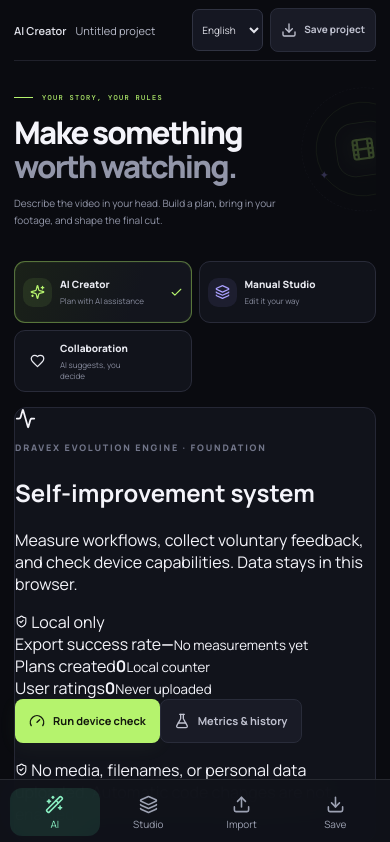
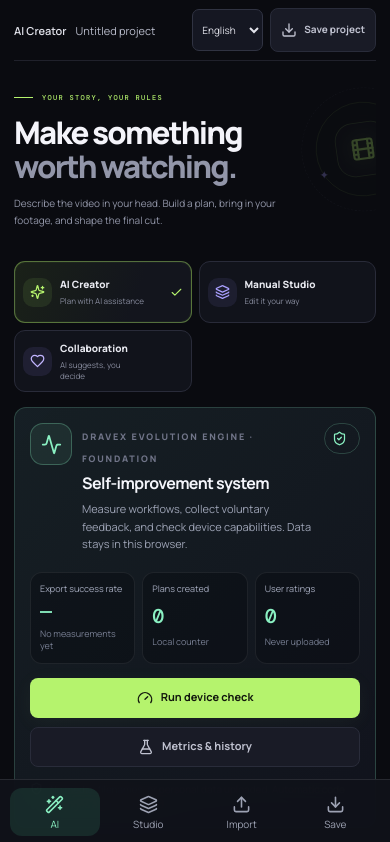
Before and after one commit to mlbbgame/dravex-ai-video-editor, a React (Vite) app: page / in a window 390 px wide. Shown: the top 842 px of the page. Built offline with nearby package versions, Linux system fonts and the light colour scheme.

Commit message:
style: add Evolution Engine and collaboration panels

```diff
--- a/src/styles.css
+++ b/src/styles.css
@@ -657,3 +657,70 @@ textarea:focus { border-color: #b5f36d80; }
 .split-clip-button { width: fit-content; min-height: 34px; gap: 7px; margin-top: 2px; font-size: 10px; }
 .split-clip-button:disabled { opacity: .38; cursor: not-allowed; }
 @media (max-width: 560px) { .split-clip-button { width: 100%; justify-content: center; min-height: 40px; } }
+
+
+/* DRAVEX Evolution Engine — local-first measurement and feedback */
+.evolution-panel {
+  margin: 0 0 22px;
+  padding: 22px;
+  border: 1px solid rgba(138, 240, 194, .2);
+  background: linear-gradient(135deg, rgba(23, 33, 38, .94), rgba(17, 19, 29, .98));
+}
+.evolution-heading { display: flex; align-items: flex-start; gap: 13px; }
+.evolution-icon {
+  display: grid; place-items: center; flex: 0 0 42px; width: 42px; height: 42px;
+  border: 1px solid rgba(138,240,194,.28); border-radius: 13px;
+  color: #8af0c2; background: rgba(138,240,194,.08);
+}
+.evolution-heading-copy { min-width: 0; flex: 1; }
+.evolution-heading-copy h2 { margin: 6px 0; color: #f4f5fb; font-size: 19px; letter-spacing: -.035em; }
+.evolution-heading-copy p { margin: 0; max-width: 680px; color: #9ca2b4; font-size: 12px; line-height: 1.6; }
+.evolution-local-badge { display: inline-flex; align-items: center; gap: 5px; padding: 6px 8px; border: 1px solid rgba(138,240,194,.2); border-radius: 99px; color: #8af0c2; font-size: 10px; white-space: nowrap; }
+.evolution-metrics { display: grid; grid-template-columns: repeat(3, minmax(0,1fr)); gap: 10px; margin-top: 19px; }
+.evolution-metric { display: grid; gap: 7px; min-width: 0; padding: 14px; border: 1px solid rgba(255,255,255,.07); border-radius: 12px; background: rgba(7,9,15,.38); }
+.evolution-metric > span { color: #a4aabd; font-size: 10px; line-height: 1.4; }
+.evolution-metric strong { color: #8af0c2; font: 600 25px/1 'DM Mono', monospace; }
+.evolution-metric small { color: #777e92; font-size: 10px; }
+.evolution-actions { display: flex; flex-wrap: wrap; gap: 9px; margin-top: 14px; }
+.evolution-actions .button { min-height: 40px; }
+.evolution-message { margin: 12px 0 0; padding: 10px 12px; border-radius: 9px; color: #b5f3d9; background: rgba(138,240,194,.07); font-size: 11px; line-height: 1.5; }
+.evolution-diagnostics, .evolution-details { margin-top: 15px; padding: 13px; border: 1px solid rgba(255,255,255,.07); border-radius: 12px; background: rgba(7,9,15,.28); }
+.evolution-subheading { display: flex; align-items: center; gap: 7px; margin: 0 0 10px; color: #dce1ef; font-size: 11px; font-weight: 650; }
+.evolution-subheading > svg { color: #8af0c2; }
+.evolution-subheading > span { margin-left: auto; color: #737b8e; font-size: 9px; font-weight: 400; text-align: right; }
+.evolution-check { display: flex; align-items: center; justify-content: space-between; gap: 12px; padding: 9px 0; border-top: 1px solid rgba(255,255,255,.05); color: #aeb4c5; font-size: 11px; }
+.evolution-check strong { font-size: 10px; font-weight: 600; }
+.evolution-check .check-pass { color: #8af0c2; }
+.evolution-check .check-warn { color: #ffcc85; }
+.evolution-feedback { margin-top: 17px; padding-top: 14px; border-top: 1px solid rgba(255,255,255,.08); }
+.evolution-feedback p, .evolution-roadmap p { margin: 0 0 10px; color: #9299ad; font-size: 11px; line-height: 1.6; }
+.evolution-rating { display: flex; gap: 7px; margin: 10px 0; }
+.evolution-rating button { width: 38px; height: 36px; border: 1px solid #383d4f; border-radius: 9px; background: #151824; color: #b6bdd0; font: inherit; touch-action: manipulation; }
+.evolution-rating button.rating-selected { border-color: #8af0c2; color: #8af0c2; background: rgba(138,240,194,.12); }
+.evolution-feedback textarea { display: block; width: 100%; min-height: 62px; margin-bottom: 10px; padding: 10px 12px; resize: vertical; border: 1px solid rgba(255,255,255,.12); border-radius: 10px; outline: none; background: #11141d; color: #f4f5fb; font: inherit; font-size: 11px; }
+.evolution-feedback textarea:focus { border-color: rgba(138,240,194,.5); }
+.evolution-clear { display: inline-flex; align-items: center; gap: 6px; margin-top: 14px; border: 0; background: transparent; color: #858ca0; font: inherit; font-size: 10px; cursor: pointer; }
+.evolution-footnote { display: flex; align-items: flex-start; gap: 7px; margin: 15px 0 0; color: #747c90; font-size: 10px; line-height: 1.5; }
+.evolution-footnote svg { flex: 0 0 auto; color: #8af0c2; }
+.collab-icon { color: #c2b5ff; background: rgba(156,133,255,.1); }
+.collab-notice { display: flex; align-items: flex-start; gap: 12px; margin-bottom: 22px; padding: 17px 19px; border: 1px solid rgba(156,133,255,.24); background: linear-gradient(120deg, rgba(57,45,89,.24), rgba(18,20,31,.9)); }
+.collab-notice-icon { display: grid; place-items: center; flex: 0 0 34px; width: 34px; height: 34px; border-radius: 10px; color: #c2b5ff; background: rgba(156,133,255,.12); }
+.collab-notice strong { display: block; margin: 2px 0 5px; color: #eeeaff; font-size: 12px; }
+.collab-notice p { margin: 0; color: #a8a3bb; font-size: 11px; line-height: 1.6; }
+@media (max-width: 640px) {
+  .evolution-panel { padding: 15px; margin-bottom: 16px; }
+  .evolution-heading { gap: 10px; }
+  .evolution-heading h2 { font-size: 16px; line-height: 1.3; }
+  .evolution-heading-copy p { font-size: 11px; }
+  .evolution-local-badge { align-self: flex-start; font-size: 0; padding: 7px; }
+  .evolution-local-badge svg { width: 15px; height: 15px; }
+  .evolution-metrics { gap: 7px; }
+  .evolution-metric { padding: 10px 9px; gap: 6px; }
+  .evolution-metric > span { font-size: 9px; }
+  .evolution-metric strong { font-size: 20px; }
+  .evolution-metric small { font-size: 9px; line-height: 1.4; }
+  .evolution-actions { flex-direction: column; }
+  .evolution-actions .button { width: 100%; justify-content: center; }
+  .evolution-subheading > span { max-width: 45%; overflow-wrap: anywhere; }
+  .collab-notice { padding: 14px; }
+}
```
